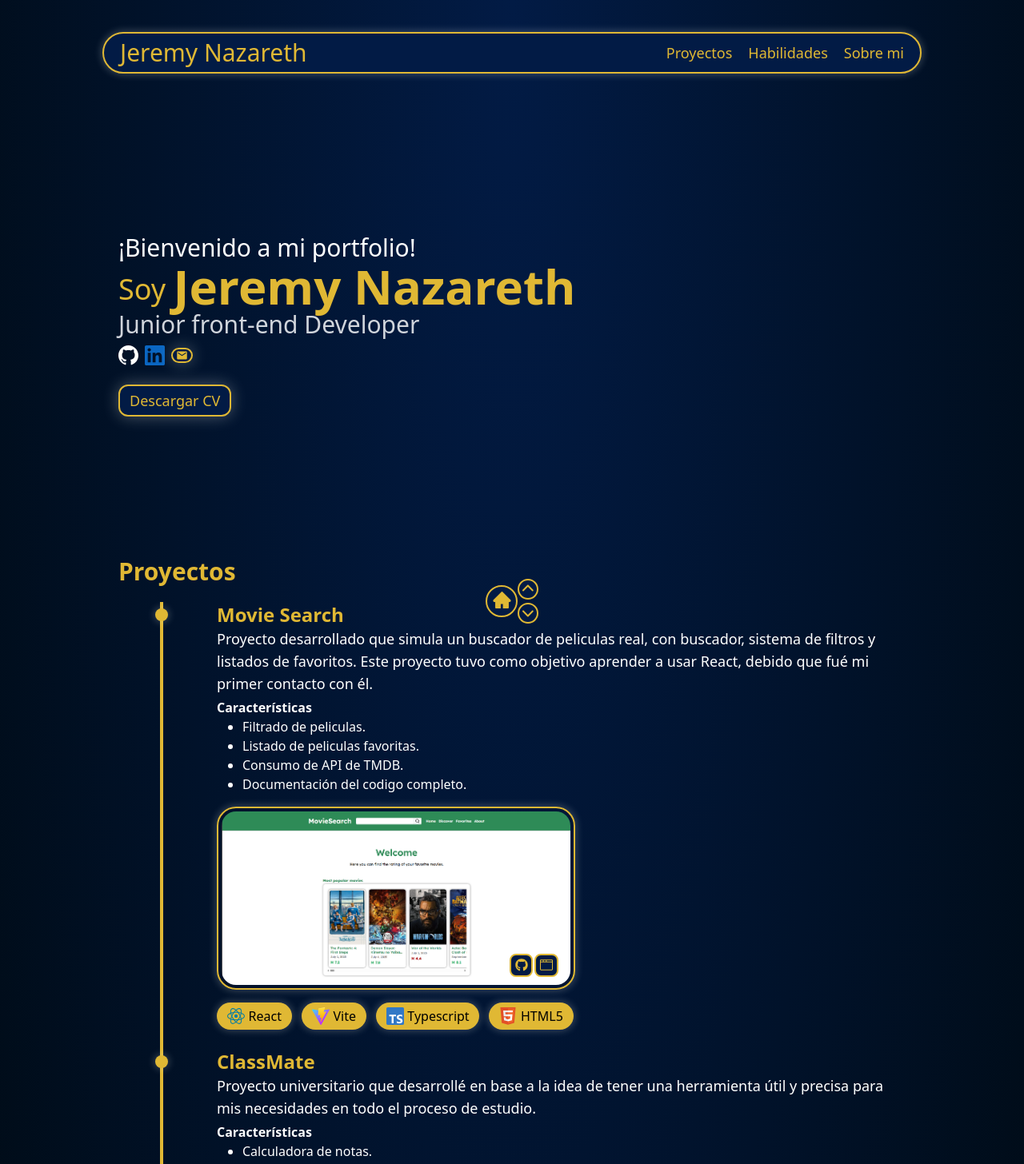
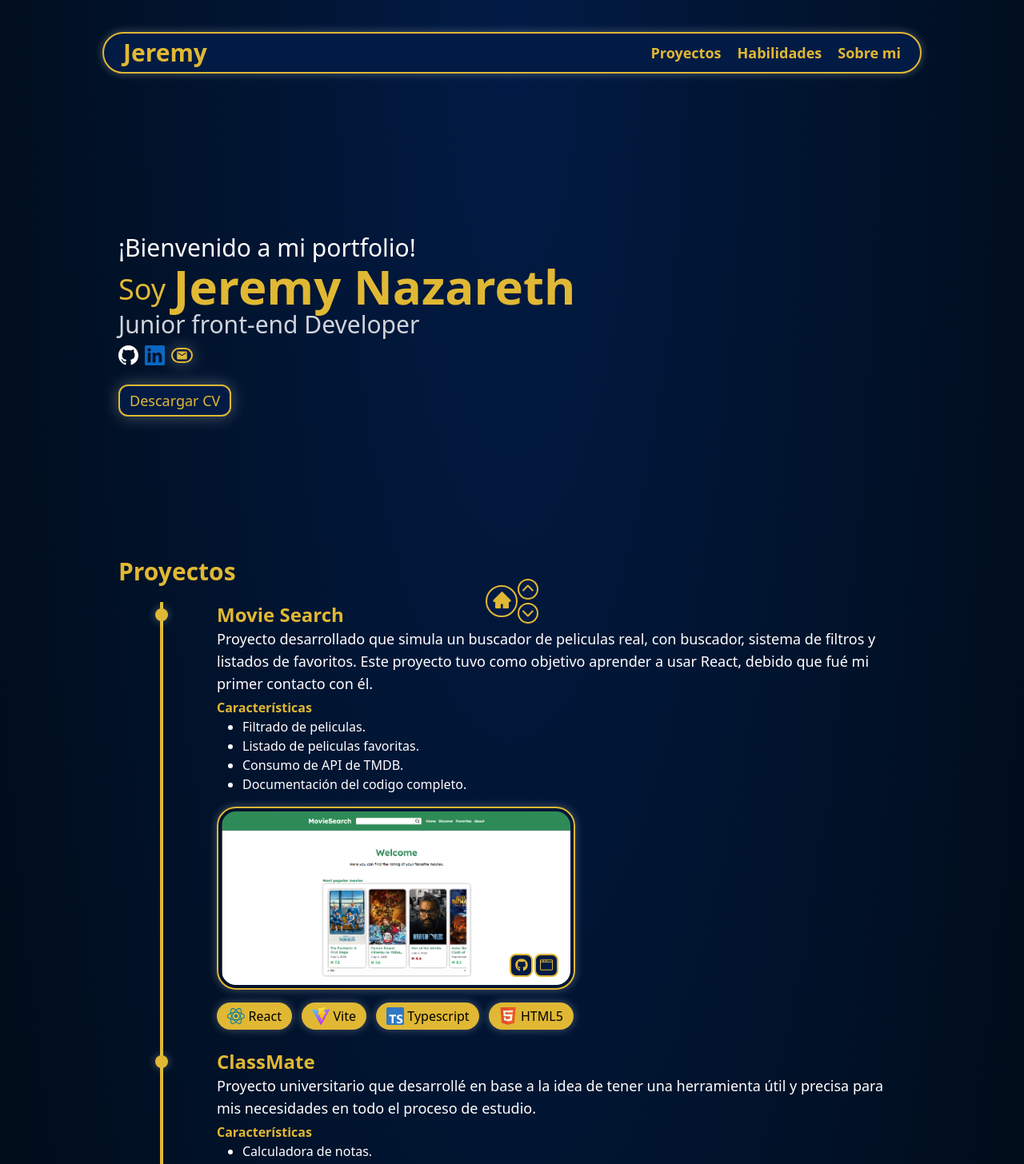
Before and after one commit to JeremyNazareth/portfolio, a Next.js app: page / in a window 1280 px wide. Shown: the top 1456 px of the page at 80% size. Built offline with nearby package versions, Linux system fonts and the light colour scheme; a web font is replaced by a local one.

Commit message:
style: add bold text to header navbar

```diff
--- a/app/layout.tsx
+++ b/app/layout.tsx
@@ -23,16 +23,16 @@ export default function RootLayout({
   return (
     <html lang="en">
       <body>
-        <header id="header" className="shadow-primary bg-primary text-secondary px-5 py-1 my-10 lg:max-w-5xl md:max-w-2xl mx-auto flex justify-between rounded-full border-2">
-          <a className="text-3xl font-medium text-secondary leading-10" href="#home">Jeremy Nazareth</a>
+        <header id="header" className="shadow-primary bg-primary text-secondary px-6 py-1 my-10 w-5xl mx-auto flex justify-between rounded-full border-2">
+          <a className="text-3xl font-bold text-secondary leading-10 transition-all duration-300 hover:text-white" href="#home">Jeremy</a>
 
-          <nav className="flex text-lg/10 font-medium gap-5">
+          <nav className="flex text-lg/10 font-semibold gap-5">
             <a href="#projects">Proyectos</a>
             <a href="#skills">Habilidades</a>
             <a href="#about">Sobre mi</a>
           </nav>
         </header>
-        <main className="lg:max-w-5xl md:max-w-2xl mx-auto px-5">
+        <main className="lg:max-w-5xl  mx-auto px-5">
           {children}
         </main>
 
--- a/app/page.tsx
+++ b/app/page.tsx
@@ -51,7 +51,7 @@ export default function Page(){
                                 </p>
                             </header>
                             <div  className='my-1'>
-                                <strong>Características</strong>
+                                <strong className='text-secondary'>Características</strong>
                                 <ul className='ml-8 list-disc'>
                                     <li>Filtrado de peliculas.</li>
                                     <li>Listado de peliculas favoritas.</li>
@@ -103,7 +103,7 @@ export default function Page(){
                                 </p>
                             </header>
                             <div  className='my-1'>
-                                <strong>Características</strong>
+                                <strong className='text-secondary'>Características</strong>
                                 <ul className='ml-8 list-disc'>
                                     <li>Calculadora de notas.</li>
                                     <li>Listado de actividades.</li>
```
